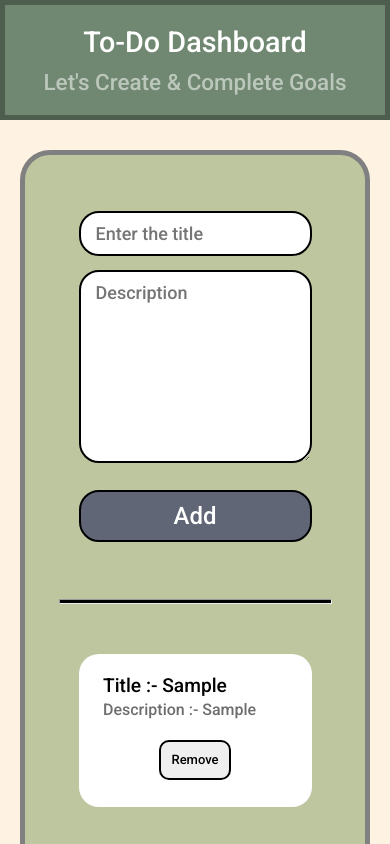
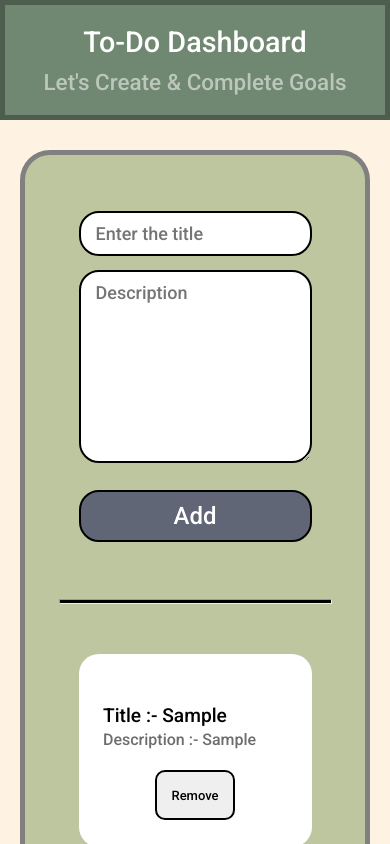
Before and after one commit to MnpretDevs07/ToDo-List-App-React, a React (Create React App) app: page / in a window 390 px wide. Both pictures are taken after typing "Sample", "Sample" into the empty fields and a click on the button "Add". Shown: the top 844 px of the page. Built offline with nearby package versions, Linux system fonts and the light colour scheme; a web font is replaced by a local one.

Commit message:
Responsive

```diff
--- a/src/Components/TaskManager.css
+++ b/src/Components/TaskManager.css
@@ -1,7 +1,7 @@
 .Manager {
      display: flex;
      background-color: white;
-     padding: 20px;
+     padding: 50px 20px 20px 20px;
      border-radius: 20px;
      align-items: center;
      font-size: larger;
@@ -24,6 +24,8 @@
 
 
 .Manager button {
+     height: 50px;
+     width: 80px;
      border-radius: 10px;
      font-size: small;
      display: flex;
```
